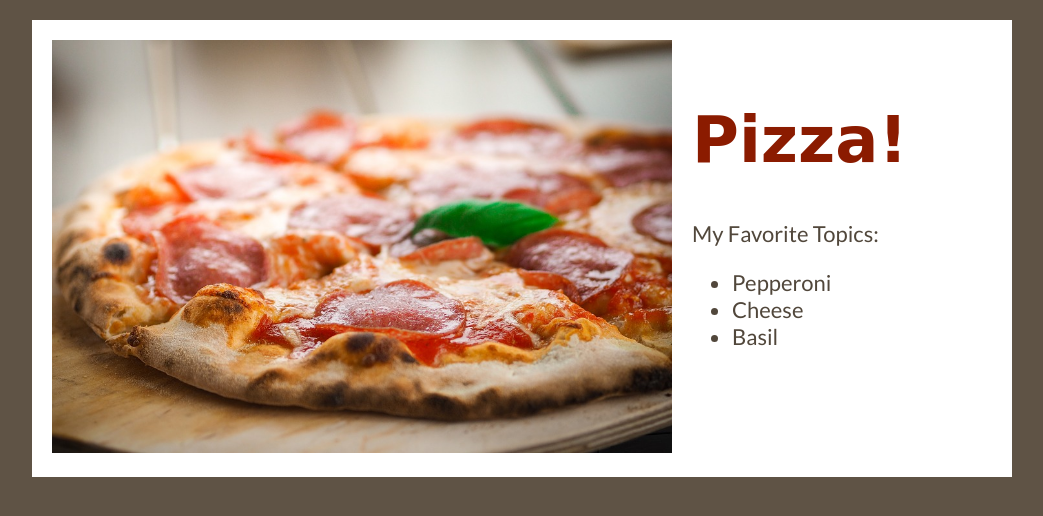
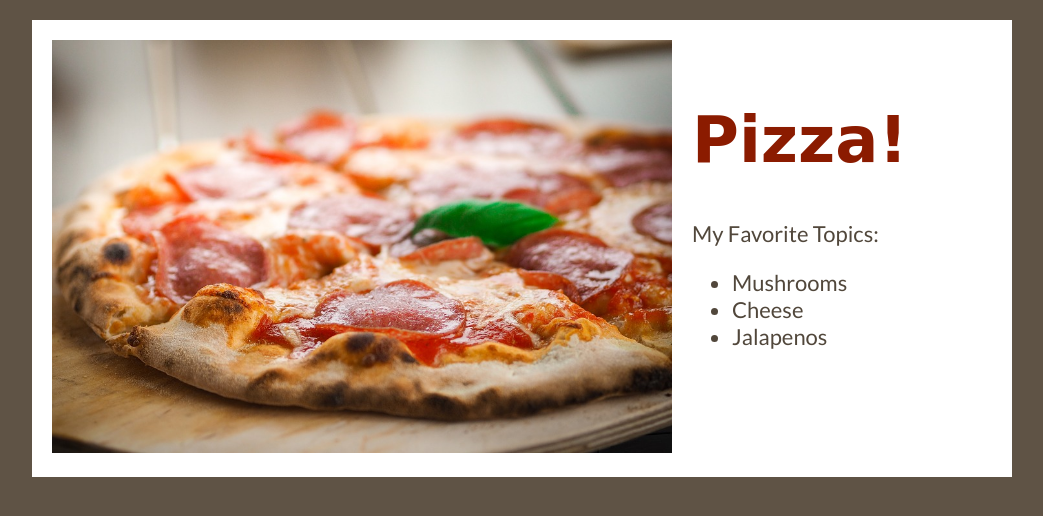
Before and after one commit to chantallesley/Pizza, a plain HTML site: page index.html in a window 1280 px wide. Shown: the whole page, without its empty margins (118-1161 px from the left). Drawn offline with Linux system fonts and the light colour scheme; a web font is replaced by a local one.

Commit message:
Toppings
Changed pizza toppings

```diff
--- a/index.html
+++ b/index.html
@@ -20,9 +20,9 @@
     <h1>Pizza!</h1>
     <p>My Favorite Topics: </p>
     <ul>
-      <li>Pepperoni</li>
+      <li>Mushrooms</li>
       <li>Cheese</li>
-      <li>Basil</li>
+      <li>Jalapenos</li>
     </ul>
   </div>
 </div>
```
